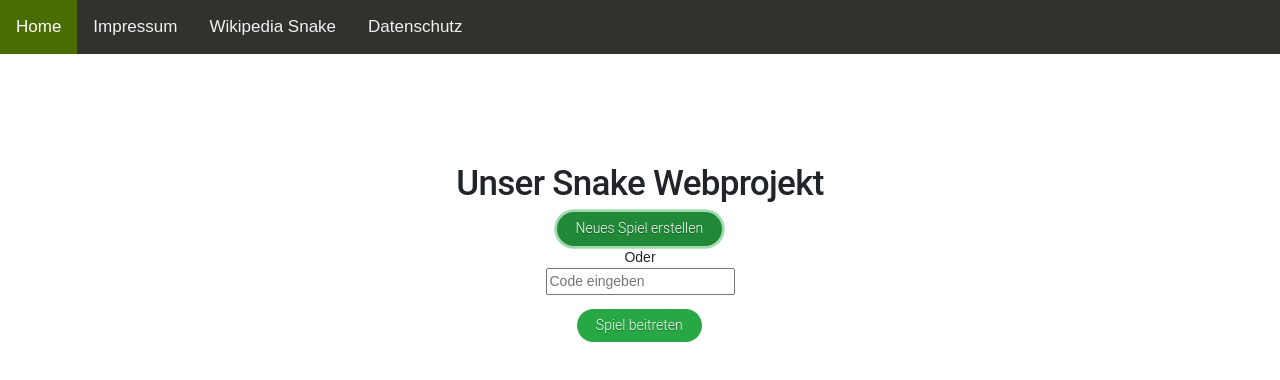
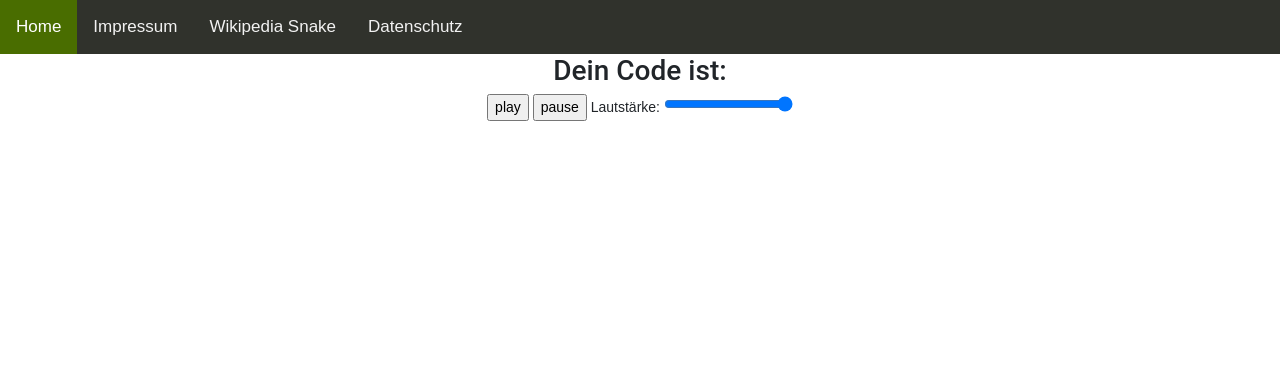
Before and after one commit to Henry241100/SWT, a plain HTML site: page frontend/index.html in a window 1280 px wide. Both pictures are taken after a click on the button "Neues Spiel erstellen". Drawn offline with nearby package versions, Linux system fonts and the light colour scheme; no server answers.

Commit message:
Add files via upload

```diff
--- a/frontend/index.css
+++ b/frontend/index.css
@@ -67,6 +67,6 @@ body {
   #poison {
     display: none;
 }
-#Kopf {
-  display: none;
-}
+  #Kopf {
+    display: none;
+  }
--- a/frontend/index.html
+++ b/frontend/index.html
@@ -54,6 +54,11 @@
       <div id="gameScreen" class="h-1000">
         <div class="d-flex flex-column align-items-center justify-content-center h-100">
                 <h2 id="Textoben">Dein Code ist: <span id="gameCodeDisplay"></span></h2>
+                <div class="slidecontainer">
+                  <input type="button" id="startButton" value="play" >
+                  <input type="button" name="button" id="pauseButton" value="pause">
+                  Lautstärke: <input type="range" min="0" max="100" value="100" class="slider" id="myVol">
+                  </div>
             <div class="content">
               <div class="wrapper">
               <canvas id="canvas"></canvas>
@@ -64,11 +69,13 @@
         </div>
       </div>
     </div>
+
+
   </section>
 
 
   <script src="https://cdnjs.cloudflare.com/ajax/libs/socket.io/2.4.0/socket.io.js"></script>
   <script src="index.js"></script>
-  <script src="/Snake Web Technologie/Master/4/multiplayerSnake-master/server/game.js"></script>
+  <script src="https://fom-hll.coletta.de/server/game.js"></script>
 </body>
 </html>
--- a/frontend/index.js
+++ b/frontend/index.js
@@ -8,7 +8,10 @@ const FOOD_COLOUR = '#e61919';
 let Tod = new Audio('https://fom-hll.coletta.de/Sounds/roblox-death-sound-effect.mp3');
 let Hintergrundmusik = new Audio('https://fom-hll.coletta.de/Sounds/The-entertainer-piano.mp3');
 
+
+
 Hintergrundmusik.addEventListener('ended', function() {
+  this.volume = 0.2;
   this.currentTime = 0;
   this.play();
 }, false);
@@ -19,7 +22,6 @@ var startBut = document.getElementById("startButton");
 var pauseBut = document.getElementById("pauseButton");
 
 
-startBut.addEventListener("click", audioPlay);
 
 function audioPlay(){
 Hintergrundmusik.play();
@@ -43,12 +45,12 @@ Hintergrundmusik.currentTime = posSlider.value;
 volSlider.addEventListener("input", setVol);
 
 function setVol() {
-Hintergrundmusik.volume = volSlider.value / 100;
+Hintergrundmusik.volume = volSlider.value / 200;
 }
 //Volume---------------
 
-const socket = io('https://snakewebtechnologie.herokuapp.com/');
-
+//const socket = io('https://snakewebtechnologie.herokuapp.com/');
+const socket = io('http://localhost:3000');
 
 
 
@@ -92,6 +94,7 @@ let gameActive = false;
 
 function init() {
   Hintergrundmusik.play();
+  Hintergrundmusik.volume = 0.2;
   initialScreen.style.display = "none";
   gameScreen.style.display = "block";
 
@@ -145,7 +148,6 @@ function paintPlayer(playerState, size, colour) {
     ctx.fillRect(cell.x * size, cell.y * size, size, size);
   }
     ctx.drawImage(Schlangenkopf, pos.x*size, pos.y*size, size, size);
-
 }
 
 function handleInit(number) {
```
